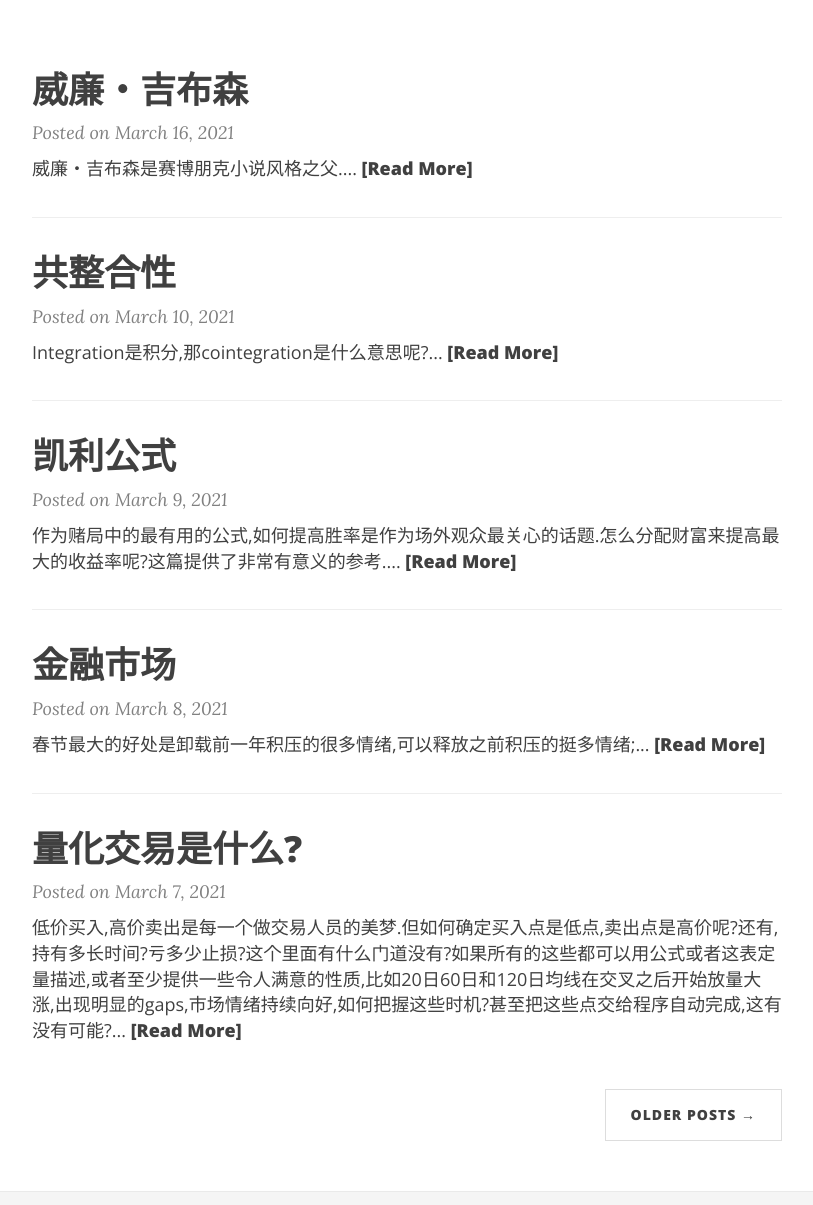
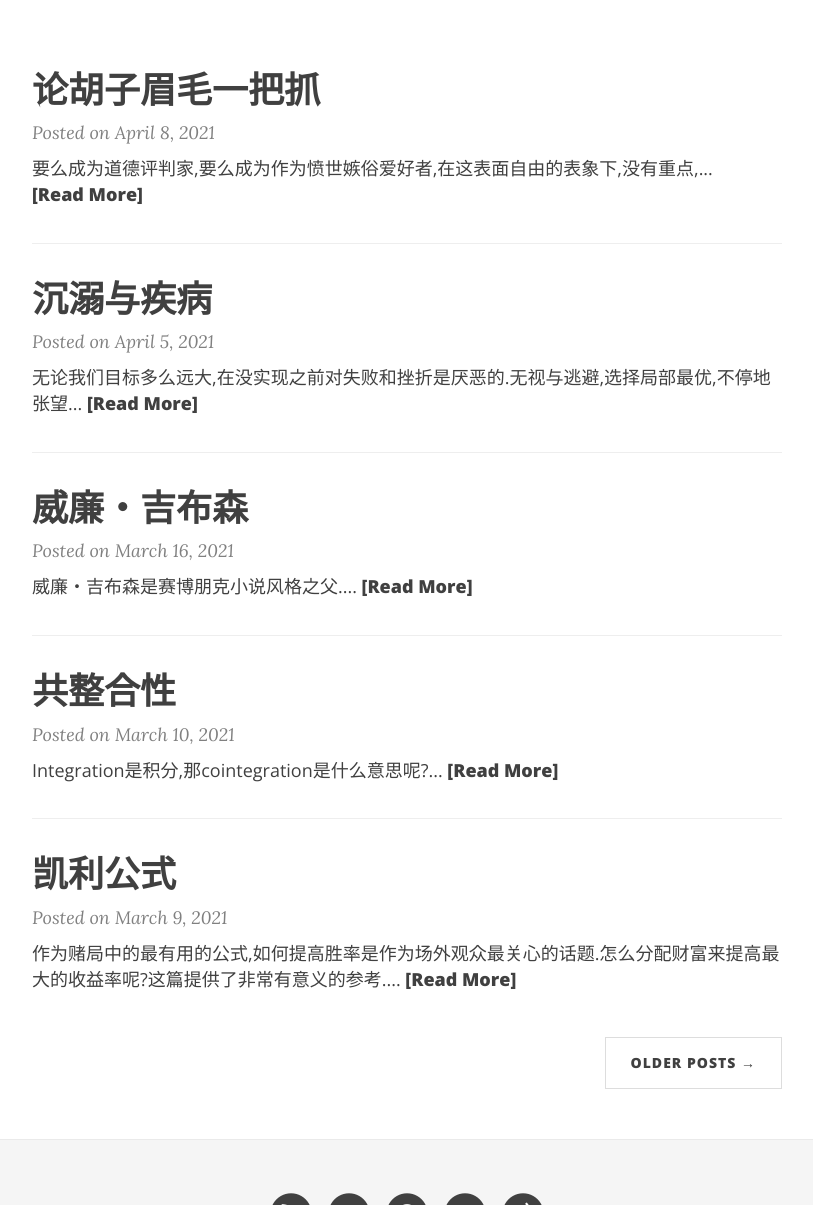
Before and after one commit to ZionPi/zionpi.github.io, a Jekyll site: the page built from index.html, in a window 1280 px wide and 1400 px high, scrolled down 348 px. Shown: the part 195-1400 px from the top of the window, without its empty margins (233-1046 px from the left). Built offline with Jekyll 4.4.1, drawn with Linux system fonts in a browser that asks for light colours; nearby versions of some CDN libraries; the list of posts is cut into pages by our own code.

Commit message:
add two more articles

```diff
--- a/_config.yml
+++ b/_config.yml
@@ -62,6 +62,7 @@
   世界:
     - 哲学: "philosophy"
     - 读论文: "https://www.cs.jhu.edu/~jason/advice/how-to-read-a-paper.html"
+    - 提问: "https://github.com/ryanhanwu/How-To-Ask-Questions-The-Smart-Way/blob/main/README-zh_CN.md"
     - 会议纪要: "https://oll.libertyfund.org/title/farrand-the-records-of-the-federal-convention-of-1787-vol-1"
     - 运行方式: "https://fivebooks.com/best-books/venkatesh-rao-how-world-works/"
     - SICM: "https://tgvaughan.github.io/sicm/toc.html"
--- /dev/null
+++ b/_posts/2021-04-05-addiction-and-disease.md
@@ -0,0 +1,6 @@
+---
+layout: post
+title: 沉溺与疾病
+---
+无论我们目标多么远大,在没实现之前对失败和挫折是厌恶的.无视与逃避,选择局部最优,不停地张望
+全局,浸润还是不浸润,接受评价还是?
--- /dev/null
+++ b/_posts/2021-04-08-focus.md
@@ -0,0 +1,6 @@
+---
+layout: post
+title: 论胡子眉毛一把抓
+---
+要么成为道德评判家,要么成为作为愤世嫉俗爱好者,在这表面自由的表象下,没有重点,
+什么都是重点.
```
